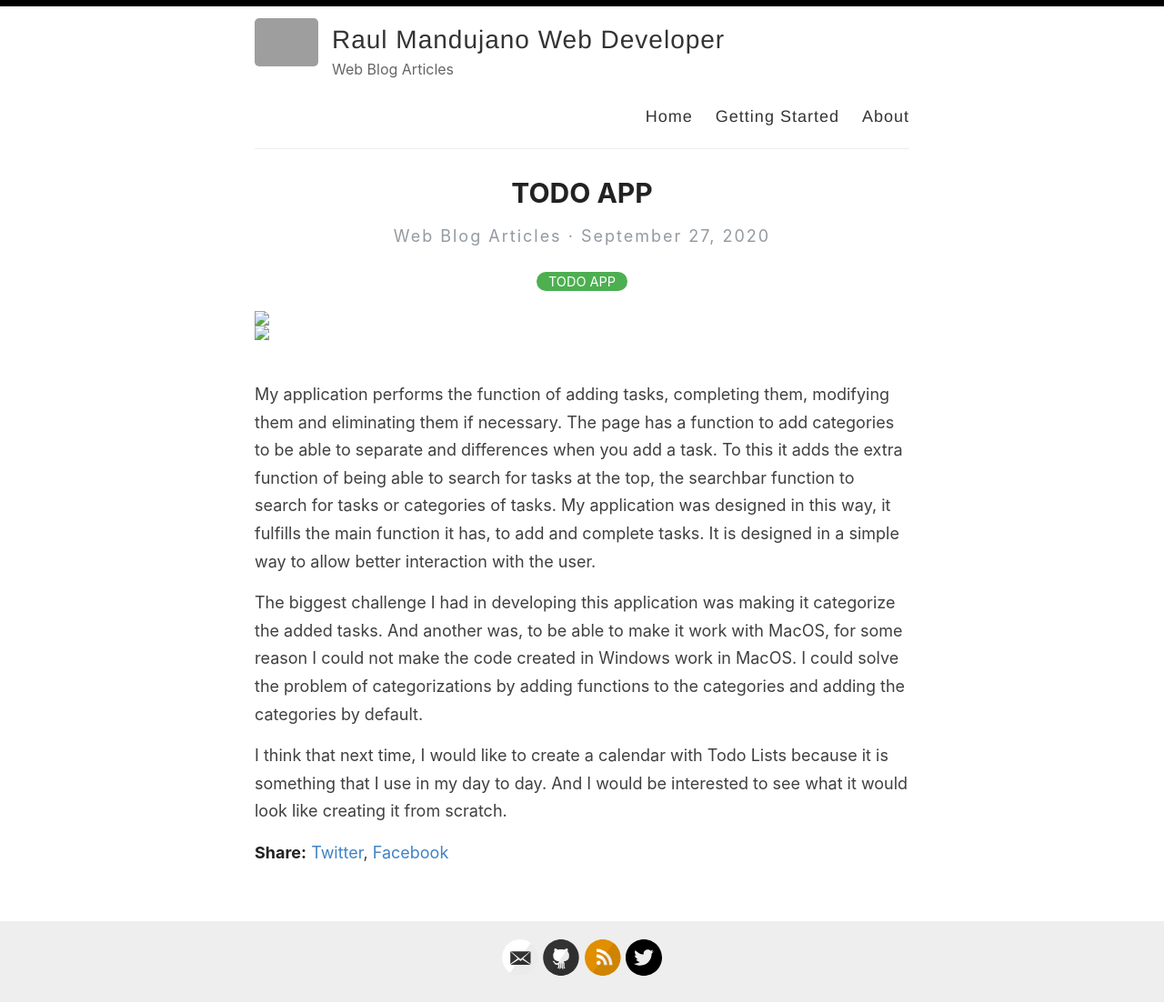
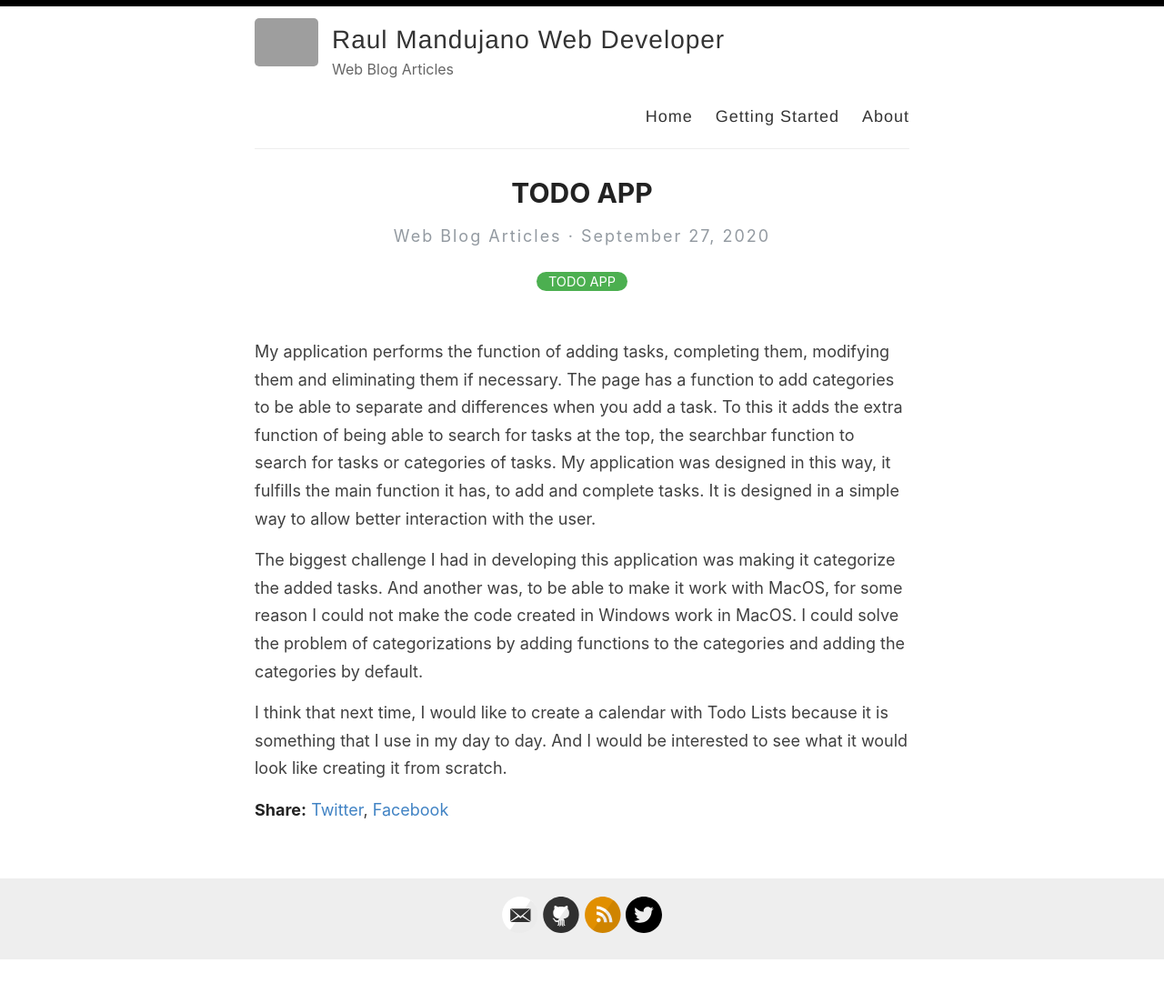
Before and after one commit to RaulMandujano/RaulPage, a Jekyll site: the page built from _posts/2020-09-27-TodoApp.md, in a window 1280 px wide. Shown: the whole page at 91% size. Built offline with Jekyll 4.4.1, drawn with Linux system fonts in a browser that asks for light colours; after the commit the page ends 1056 px from its top, so only the background shows below that; grey boxes are pictures that could not be loaded.

Commit message:
Update 2020-09-27-TodoApp.md

```diff
--- a/_posts/2020-09-27-TodoApp.md
+++ b/_posts/2020-09-27-TodoApp.md
@@ -4,9 +4,6 @@ title:  TODO APP
 categories: [TODO APP]
 excerpt: My application performs the function of adding tasks, completing them, modifying them and eliminating them if necessary. The page has a function to add categories to be able to separate and differences when you add a task.
 ---
-
-<img src="TodoAppHome.png">
-<img src="TodoAppTask.png">
 
 ![](TodoAppHome.PNG)
 
```
